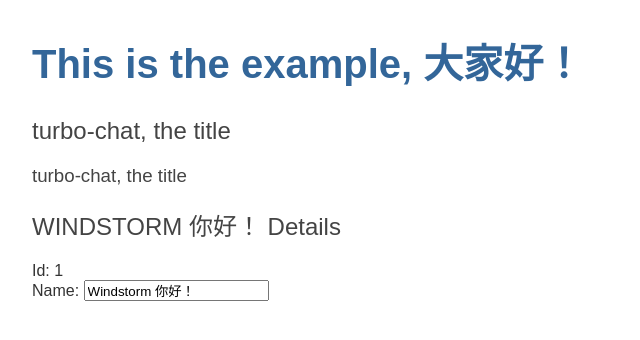
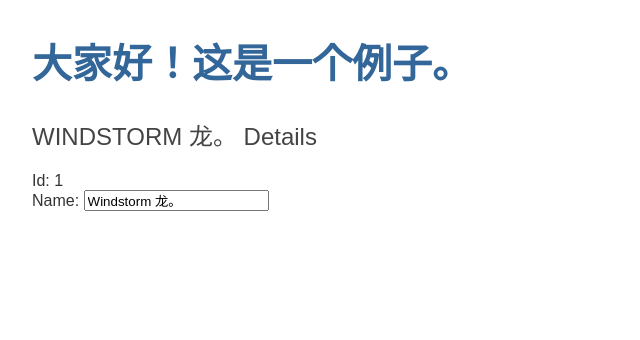
Before and after one commit to zerazobz/TurboChat, an Angular app in the folder turbo-chat/: page / in a window 1280 px wide. Shown: the top 340 px of the page, without its empty margins (0-640 px from the left). Built offline with nearby package versions, Linux system fonts and the light colour scheme.

Commit message:
Cleaning code

```diff
--- a/turbo-chat/src/app/app.component.html
+++ b/turbo-chat/src/app/app.component.html
@@ -1,9 +1,6 @@
 
 <div class="content" role="main">
-    <h1>This is the example, 大家好！</h1>
-    <h2>{{ title }}</h2>
-    <h3>{{ title }}</h3>
-
+    <h1>大家好！这是一个例子。</h1>
     <app-heroes></app-heroes>
 </div>
 
--- a/turbo-chat/src/app/heroes/heroes.component.ts
+++ b/turbo-chat/src/app/heroes/heroes.component.ts
@@ -9,7 +9,7 @@ import { Hero } from '../hero';
 export class HeroesComponent implements OnInit {
 	hero: Hero = {
 		id: 1,
-		name: "Windstorm 你好！"
+		name: "Windstorm 龙。"
 	}
 
 	constructor() { }
```
